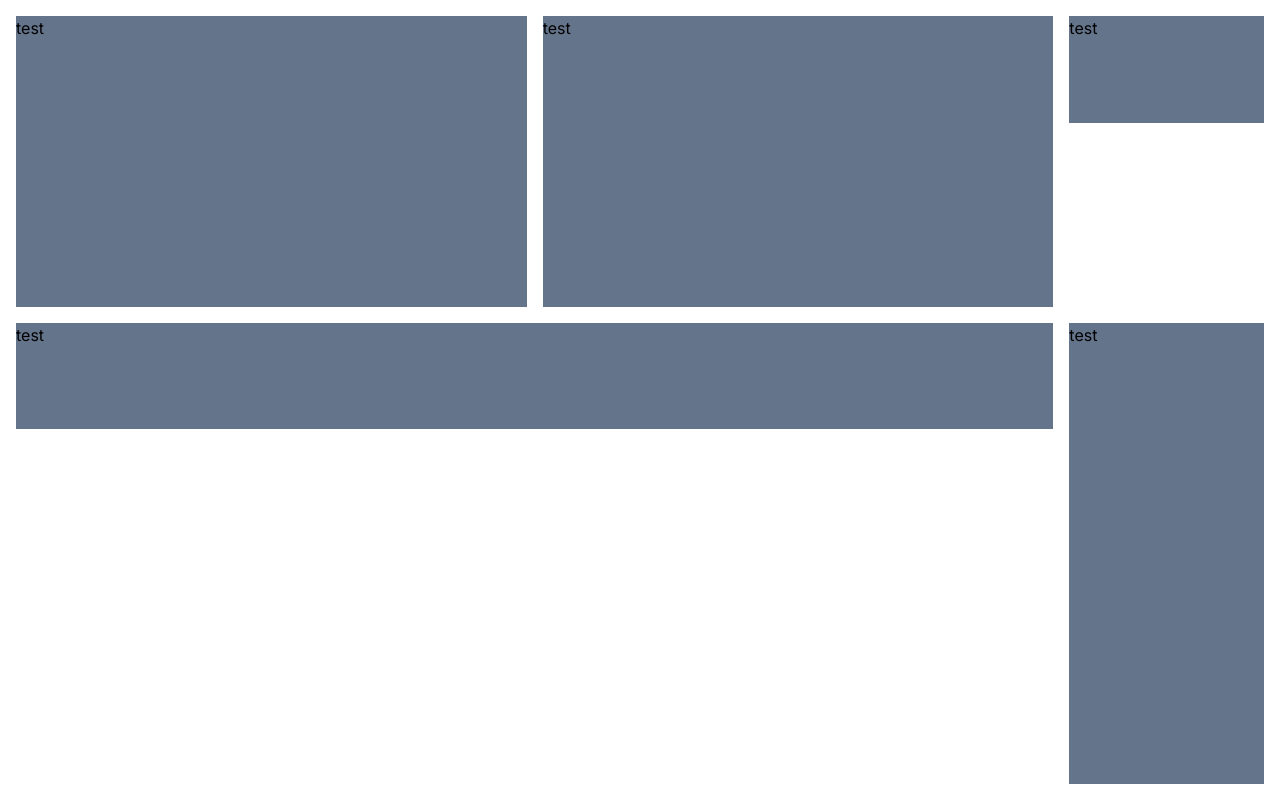
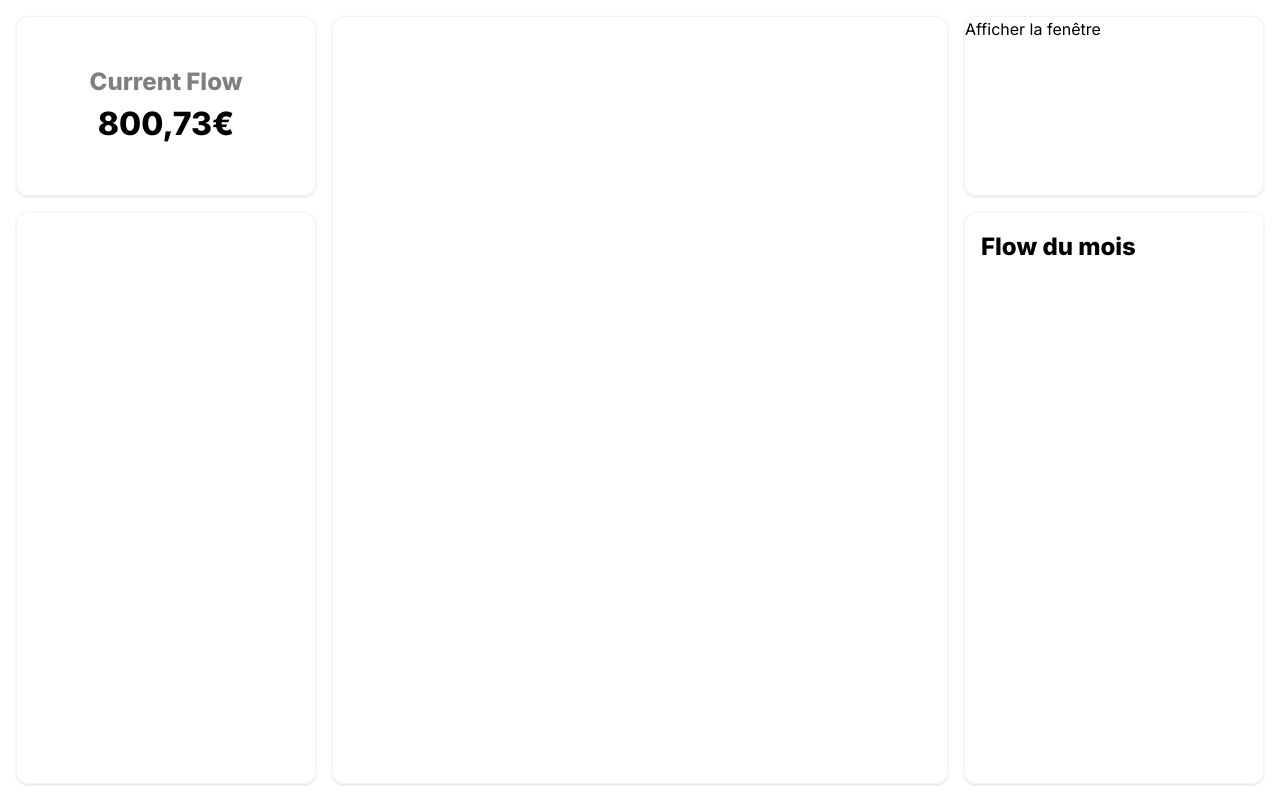
Before and after one commit to Nadran20/Flow, a Next.js app: page /dashboard in a window 1280 px wide. Built offline with nearby package versions, Linux system fonts and the light colour scheme.

Commit message:
dev - add modal and title

```diff
--- a/src/app/dashboard/page.tsx
+++ b/src/app/dashboard/page.tsx
@@ -1,13 +1,37 @@
-import { Box } from "../ui"; //Fix to had something like this ||import Box from "../ui/box";||
+'use client'
+
+import React from "react";
+import { Box, Modal, Title } from "../ui"; //Fix to had something like this ||import Box from "../ui/box";||
 
 export default function Page() {
+
+    const ref = React.useRef<HTMLDialogElement>();
+
     return (
         <>
-            <Box height={5} width={5} text="test" />
-            <Box height={5} width={5} text="test" />
-            <Box height={2} width={2} text="test" />
-            <Box height={2} width={10} text="test" />
-            <Box height={10} width={2} text="test" />
+            <Box height={3} width={3}>
+                <div className='flex flex-col items-center justify-center h-full'>
+                    <Title color='gray' size='24px'>Current Flow</Title>
+                    <Title size='32px'>800,73€</Title>
+                </div>
+            </Box>
+            <Box height={12} width={6} />
+            <Box height={3} width={3}>
+                <button onClick={() => {ref.current?.showModal()}}>Afficher la fenêtre</button>
+                <Modal reference={ref}>
+                    <p>Test Modal</p>
+                    <button onClick={() => {ref.current?.close()}}>Fermer à fenetre</button>
+                </Modal>
+            </Box>
+            <Box height={9} width={3}>
+            </Box>
+            <Box height={9} width={3}>
+                <div className='flex flex-col mt-4'>
+                    <div className='flex flex-rox align-between ml-4'>
+                        <Title size='24px'>Flow du mois</Title>
+                    </div>
+                </div>
+            </Box>
         </>
     );
 }
--- a/src/app/globals.css
+++ b/src/app/globals.css
@@ -1,3 +1,21 @@
 @tailwind base;
 @tailwind components;
 @tailwind utilities;
+
+::backdrop {
+  background-color: #939393;
+  opacity: 0.75;
+}
+
+dialog[open] {
+  animation: fadein 0.5s ease-in forwards;
+}
+
+@keyframes fadein {
+  0% {
+    opacity:0;
+  }
+  100%{
+    opacity:1;
+  }
+}
--- a/src/app/ui/box/box.tsx
+++ b/src/app/ui/box/box.tsx
@@ -1,20 +1,21 @@
-import React from 'react';
+import { CSSProperties, ReactNode } from 'react';
 
 export interface BoxProps {
-  text: string;
   width: number;
   height: number;
   onClick?: () => void;
+  children?: ReactNode;
 }
 
-const Box: React.FC<BoxProps> = ({ text, height, width, onClick }: BoxProps) => {
-  const style = {
+const Box: React.FC<BoxProps> = ({ height, width, onClick, children }: BoxProps) => {
+  const style: CSSProperties = {
     gridColumn: 'span ' + width + '/span ' + width,
     gridRow: 'span ' + height + '/span ' + height,
   };
+
   return (
-    <div className="bg-slate-500" style={style} onClick={onClick}>
-      {text}
+    <div className="rounded-xl border border-slate-100 shadow" style={style} onClick={onClick}>
+      {children}
     </div>
   );
 };
--- a/src/app/ui/index.ts
+++ b/src/app/ui/index.ts
@@ -1 +1,3 @@
 export { default as Box } from './box/box';
+export { default as Modal } from './modal/modal';
+export { default as Title } from './title/title';
--- /dev/null
+++ b/src/app/ui/modal/modal.tsx
@@ -0,0 +1,18 @@
+import { ReactNode } from "react";
+
+export interface ModalProps {
+    reference: any;
+    children?: ReactNode;
+  }
+
+const Modal: React.FC<ModalProps> = ({ reference, children }: ModalProps) => {
+    return (
+        <dialog ref={reference} onClick={() => {reference.current?.close()}}>
+            <div onClick={(e) => e.stopPropagation()}>
+                {children}
+            </div>
+        </dialog>
+    )
+}
+
+export default Modal;
--- /dev/null
+++ b/src/app/ui/title/title.tsx
@@ -0,0 +1,22 @@
+import { CSSProperties, ReactNode } from 'react';
+
+export interface TitleProps {
+  children: ReactNode;
+  size: string;
+  color?: string;
+  onClick?: () => void;
+}
+
+const Title: React.FC<TitleProps> = ({ size, children, color, onClick }: TitleProps) => {
+    const style: CSSProperties = {
+        color,
+        cursor: onClick ? 'pointer' : 'default',
+        fontWeight: 800,
+        fontSize: size
+    };
+    return (
+        <h1 style={style} onClick={onClick}>{children}</h1>
+    );
+};
+
+export default Title;
```
Also changed, not shown: 1 other file (tests, documents, lock files or other folders).
